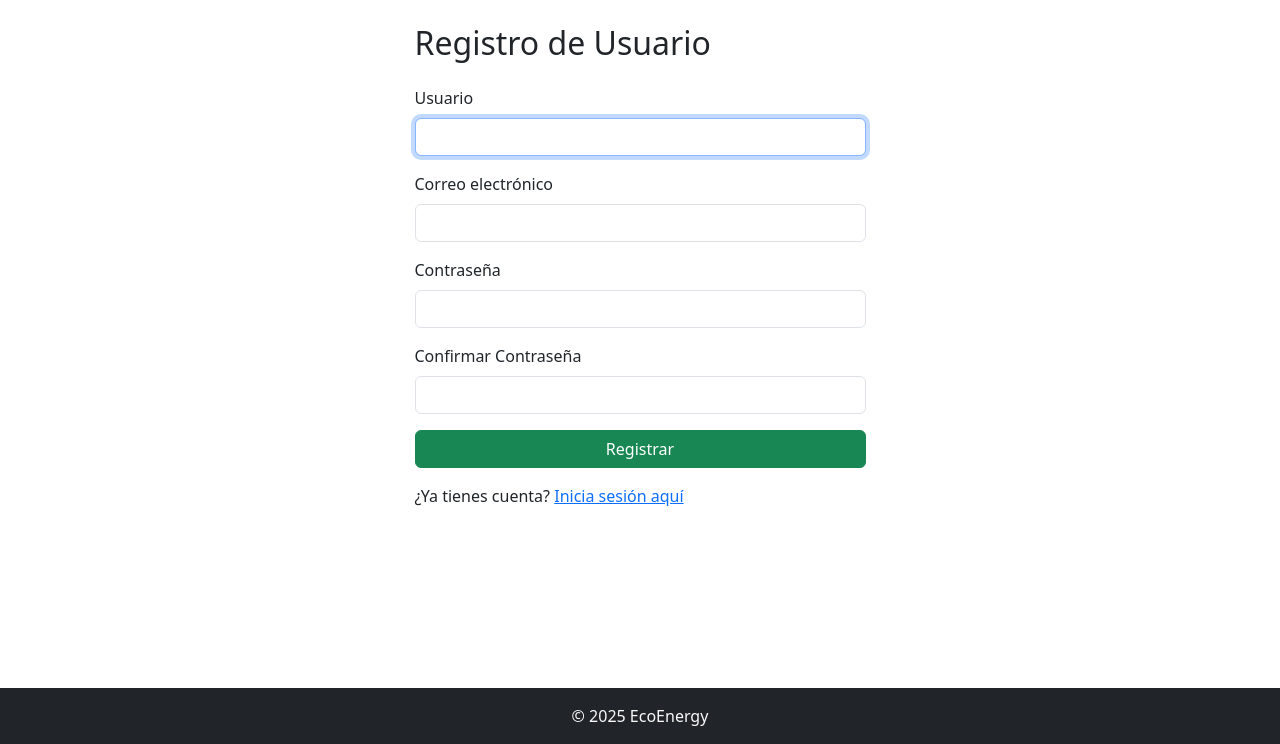
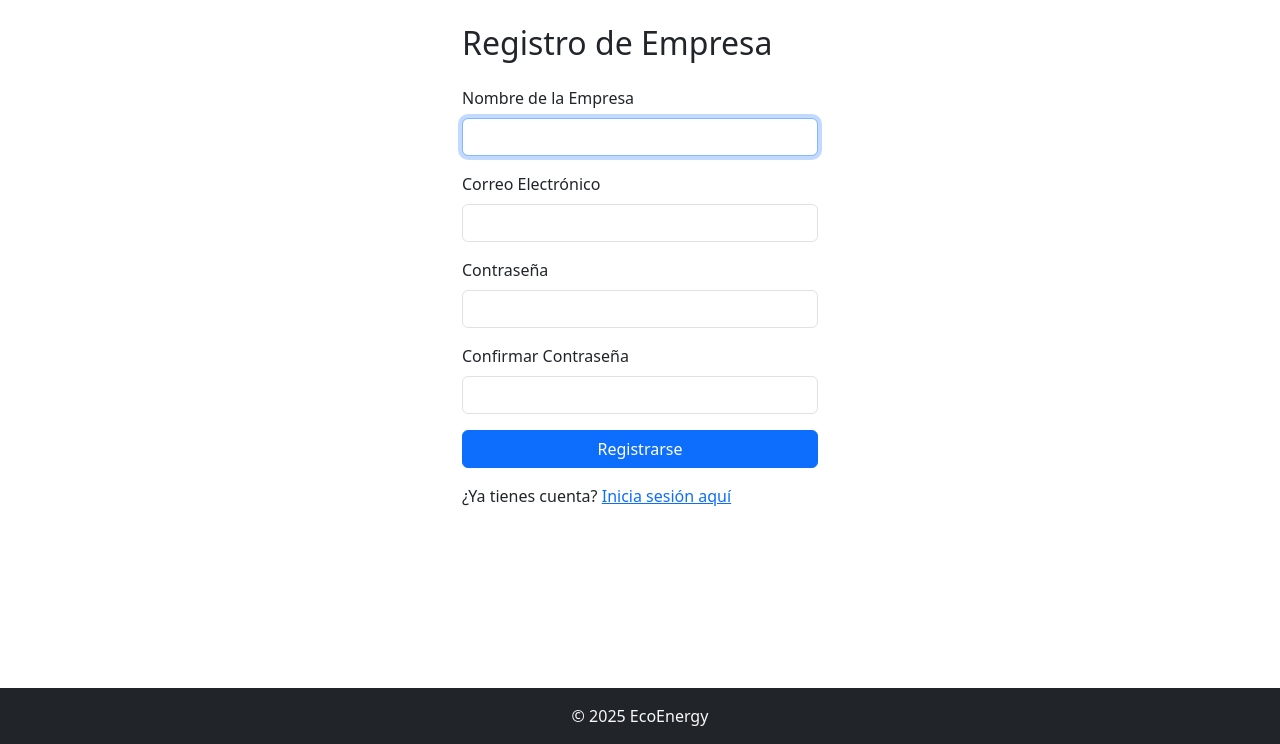
Before and after one commit to SuN-Dev5/Unidad-1-Python-KBROS, a Django app: page /register/ in a window 1280 px wide. Shown: the part 56-800 px from the top of the page. Run offline with Django 5.2, Linux system fonts and the light colour scheme.

Commit message:
Validacion creada de register

```diff
--- a/monitoreo/devices/templates/devices/register.html
+++ b/monitoreo/devices/templates/devices/register.html
@@ -2,8 +2,12 @@
 
 {% block content %}
 <div class="row justify-content-center">
-  <div class="col-md-5">
-    <h2 class="mb-4">Registro de Usuario</h2>
+  <div class="col-md-4">
+    <h2 class="mb-4">Registro de Empresa</h2>
+
+    {% if success %}
+    <div class="alert alert-success">{{ success }}</div>
+    {% endif %}
 
     {% if error %}
     <div class="alert alert-danger">{{ error }}</div>
@@ -12,26 +16,26 @@
     <form method="post">
       {% csrf_token %}
       <div class="mb-3">
-        <label for="username" class="form-label">Usuario</label>
-        <input type="text" class="form-control" id="username" name="username" required autofocus>
+        <label for="company_name" class="form-label">Nombre de la Empresa</label>
+        <input type="text" class="form-control" id="company_name" name="company_name" required autofocus>
       </div>
 
       <div class="mb-3">
-        <label for="email" class="form-label">Correo electrónico</label>
+        <label for="email" class="form-label">Correo Electrónico</label>
         <input type="email" class="form-control" id="email" name="email" required>
       </div>
 
       <div class="mb-3">
-        <label for="password1" class="form-label">Contraseña</label>
-        <input type="password" class="form-control" id="password1" name="password1" required>
+        <label for="password" class="form-label">Contraseña</label>
+        <input type="password" class="form-control" id="password" name="password" required>
       </div>
 
       <div class="mb-3">
-        <label for="password2" class="form-label">Confirmar Contraseña</label>
-        <input type="password" class="form-control" id="password2" name="password2" required>
+        <label for="password_confirm" class="form-label">Confirmar Contraseña</label>
+        <input type="password" class="form-control" id="password_confirm" name="password_confirm" required>
       </div>
 
-      <button type="submit" class="btn btn-success w-100">Registrar</button>
+      <button type="submit" class="btn btn-primary w-100">Registrarse</button>
     </form>
 
     <p class="mt-3">¿Ya tienes cuenta? <a href="{% url 'login' %}">Inicia sesión aquí</a></p>
--- a/monitoreo/devices/views.py
+++ b/monitoreo/devices/views.py
@@ -1,8 +1,9 @@
 from django.shortcuts import render , redirect, get_object_or_404
 from django.contrib.auth import authenticate, login
+from django.db import IntegrityError
+from django.contrib.auth.models import User
 from .models import Device , Measurement , Zone , Category, Alert
 from .forms import DeviceForm
-
 
 def start(request):
     # dispositivos = Dispositivo.objects.all()
@@ -91,7 +92,49 @@ def login_view(request):
     return render(request, 'devices/login.html')
 
 def register_view(request):
-    # Aquí iría la lógica de registro (crear usuario)
+    if request.method == 'POST':
+        company_name = request.POST['company_name']
+        email = request.POST['email']
+        password = request.POST['password']
+        password_confirm = request.POST['password_confirm']
+
+        # Validar que las contraseñas coincidan
+        if password != password_confirm:
+            return render(request, 'devices/register.html', {
+                'error': 'Las contraseñas no coinciden'
+            })
+
+        # Validar longitud de contraseña
+        if len(password) < 12:
+            return render(request, 'devices/register.html', {
+                'error': 'La contraseña debe tener al menos 12 caracteres'
+            })
+
+        try:
+            # Crear usuario usando email como username
+            user = User.objects.create_user(
+                username=email,
+                email=email,
+                password=password,
+                first_name=company_name
+            )
+
+            # Mensaje de éxito
+            return render(request, 'devices/register.html', {
+                'success': f'¡Registro exitoso! La empresa {company_name} ha sido registrada correctamente.'
+            })
+
+        except IntegrityError:
+            return render(request, 'devices/register.html', {
+                'error': 'Este correo electrónico ya está registrado'
+            })
+
+        except Exception as e:
+            return render(request, 'devices/register.html', {
+                'error': 'Error al registrar la empresa. Intenta nuevamente.'
+            })
+
+    # Caso GET: mostrar formulario
     return render(request, 'devices/register.html')
 
 def update_device(request, pk):
```
